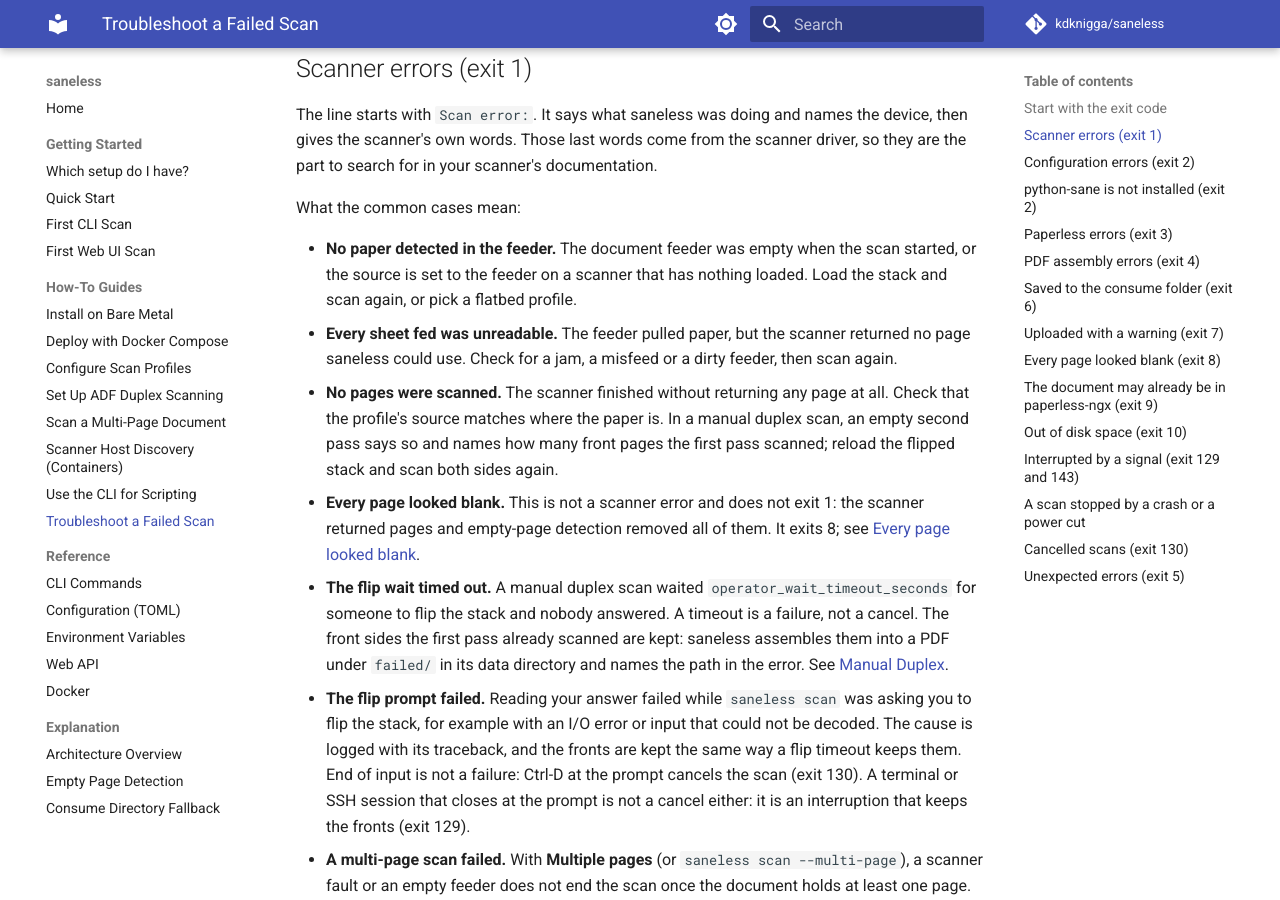
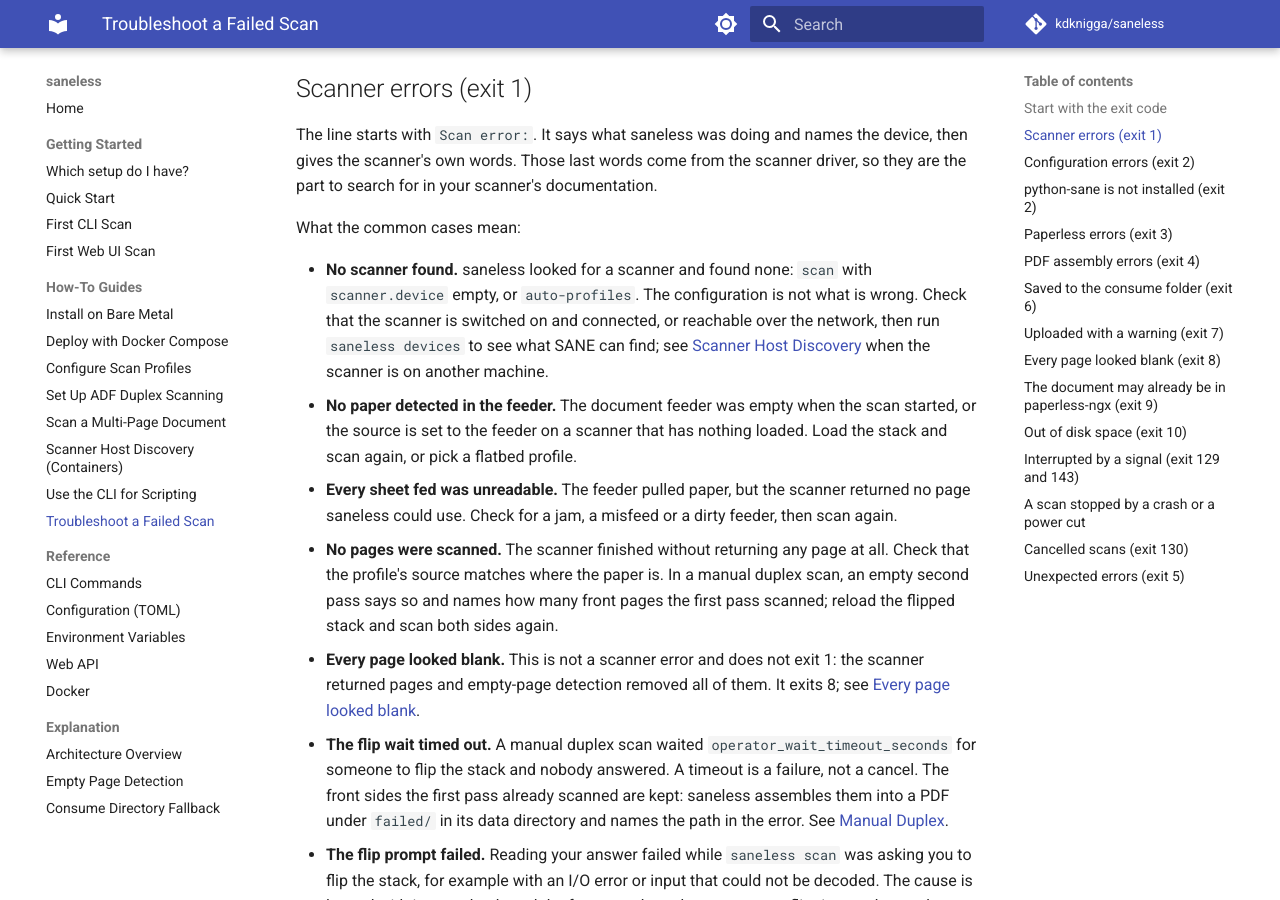
Before and after one commit to kdknigga/saneless, an MkDocs documentation site: the page built from docs/how-to/troubleshoot-a-failed-scan.md, in a window 1280 px wide and 900 px high, scrolled down 1288 px. Built offline with MkDocs 1.6.1 and Material for MkDocs 9.7.7, drawn with Linux system fonts in a browser that asks for light colours; comment, search, counter and statistics services are not loaded; some of the changed text lies outside the part shown.

Commit message:
fix(45-09): report no scanner found as a scanner condition
- the device pick in run_pipeline and saneless auto-profiles raise
  NoScannerFoundError: SCANNER, exit 1, the scanner advice (M-11, D-14)
- run_pipeline's Raises moves the case from ConfigError to ScanError
- cli-commands.md, troubleshoot-a-failed-scan.md and cli-scripting.md
  document no scanner under exit 1 on both commands
- auto-profiles' line now has the Scan error: prefix every scanner
  failure has; its test expects it

Co-Authored-By: Claude Opus 5.5 (1M context) <noreply@anthropic.com>
Claude-Session: https://claude.ai/code/session_013CxQxLcnRUSK9XY3SKundu

```diff
--- a/docs/how-to/troubleshoot-a-failed-scan.md
+++ b/docs/how-to/troubleshoot-a-failed-scan.md
@@ -13,7 +13,7 @@ In a shell, `echo $?` right after the command prints its exit code.
 | Exit code | What happened | Where to look |
 |---|---|---|
 | 0 | The command succeeded | -- |
-| 1 | The scanner failed, or the scan produced no usable pages | [Scanner errors](#scanner-errors-exit-1) |
+| 1 | No scanner was found, the scanner failed, or the scan produced no usable pages | [Scanner errors](#scanner-errors-exit-1) |
 | 2 | saneless could not start: configuration, profile or setup; or `paperless.url` is not set when a scan is started | [Configuration errors](#configuration-errors-exit-2), [python-sane is not installed](#python-sane-is-not-installed-exit-2) |
 | 3 | paperless-ngx could not be reached or rejected the upload | [Paperless errors](#paperless-errors-exit-3) |
 | 4 | The scanned pages could not be written as a PDF | [PDF assembly errors](#pdf-assembly-errors-exit-4) |
@@ -39,6 +39,11 @@ to search for in your scanner's documentation.
 
 What the common cases mean:
 
+- **No scanner found.** saneless looked for a scanner and found none: `scan` with
+  `scanner.device` empty, or `auto-profiles`. The configuration is not what is wrong. Check that
+  the scanner is switched on and connected, or reachable over the network, then run
+  `saneless devices` to see what SANE can find; see
+  [Scanner Host Discovery](scanner-host-discovery.md) when the scanner is on another machine.
 - **No paper detected in the feeder.** The document feeder was empty when the scan started, or
   the source is set to the feeder on a scanner that has nothing loaded. Load the stack and scan
   again, or pick a flatbed profile.
--- a/docs/reference/cli-commands.md
+++ b/docs/reference/cli-commands.md
@@ -20,7 +20,7 @@ Every command uses the same exit codes. Each failure prints one line to stderr,
 | Code | Meaning |
 |------|---------|
 | 0 | Success |
-| 1 | Scan error: the scanner failed, the feeder was empty, no pages were scanned, or the flip wait timed out |
+| 1 | Scan error: no scanner was found, the scanner failed, the feeder was empty, no pages were scanned, or the flip wait timed out |
 | 2 | Configuration, profile or setup error: invalid config, unknown profile, python-sane not installed, the web server cannot start, a job database saneless cannot use (unreadable, or an unsupported schema), a malformed `paperless.url` or `paperless.token` (refused when the config loads), or `paperless.url` not set when a scan is started |
 | 3 | Paperless-ngx error: unreachable after retries, or upload rejected |
 | 4 | PDF assembly error: the scanned pages could not be written as a PDF |
@@ -57,8 +57,8 @@ saneless [--config PATH] [-v] scan [--title TEXT] [--profile NAME] [--multi-page
 | Code | Meaning |
 |------|---------|
 | 0 | Scan and upload completed successfully |
-| 1 | Scan error (scanner unavailable, feeder jam, empty feeder, no pages scanned, flip wait timed out, or a read error at the flip prompt or a multi-page question) |
-| 2 | Configuration or profile error (unknown profile, invalid config, a `--config` file that does not exist, an unknown config key or `SANELESS_*` variable, a manual duplex profile run without an interactive terminal, `--multi-page` without an interactive terminal or with a manual duplex profile, an unset or placeholder paperless-ngx API token, no scanner found, python-sane not installed, a malformed `paperless.url` or `paperless.token` (refused when the config loads), or `paperless.url` not set, refused before the scanner is opened) |
+| 1 | Scan error (no scanner found, scanner unavailable, feeder jam, empty feeder, no pages scanned, flip wait timed out, or a read error at the flip prompt or a multi-page question) |
+| 2 | Configuration or profile error (unknown profile, invalid config, a `--config` file that does not exist, an unknown config key or `SANELESS_*` variable, a manual duplex profile run without an interactive terminal, `--multi-page` without an interactive terminal or with a manual duplex profile, an unset or placeholder paperless-ngx API token, python-sane not installed, a malformed `paperless.url` or `paperless.token` (refused when the config loads), or `paperless.url` not set, refused before the scanner is opened) |
 | 3 | Paperless-ngx upload error (unreachable after retries, or upload rejected) |
 | 4 | PDF assembly error: the scanned pages could not be written as a PDF (a full disk is exit 10) |
 | 5 | Unexpected error (a saneless bug; the traceback is in the log file) |
@@ -314,8 +314,8 @@ saneless [--config PATH] [-v] auto-profiles [--force]
 | Code | Meaning |
 |------|---------|
 | 0 | Profiles generated successfully |
-| 1 | Scan error (SANE failed while listing devices, or could not open or read the scanner's capabilities) |
-| 2 | Configuration or setup error: the config could not be loaded, no scanner found, python-sane is not installed, an old `config.toml` was the only config file the search found (see below), or the config file could not be rewritten (for example `saneless.toml` bind-mounted as a single file, which fails with EBUSY -- mount its directory instead) |
+| 1 | Scan error (no scanner found, SANE failed while listing devices, or could not open or read the scanner's capabilities) |
+| 2 | Configuration or setup error: the config could not be loaded, python-sane is not installed, an old `config.toml` was the only config file the search found (see below), or the config file could not be rewritten (for example `saneless.toml` bind-mounted as a single file, which fails with EBUSY -- mount its directory instead) |
 | 5 | Unexpected error (a saneless bug; the traceback is in the log file) |
 | 129 | Interrupted by SIGHUP |
 | 130 | Cancelled (Ctrl-C) |
```
Also changed, not shown: other parts of docs/how-to/troubleshoot-a-failed-scan.md (+0 -2 lines), docs/how-to/cli-scripting.md (+17 -2 lines), 3 other files.
